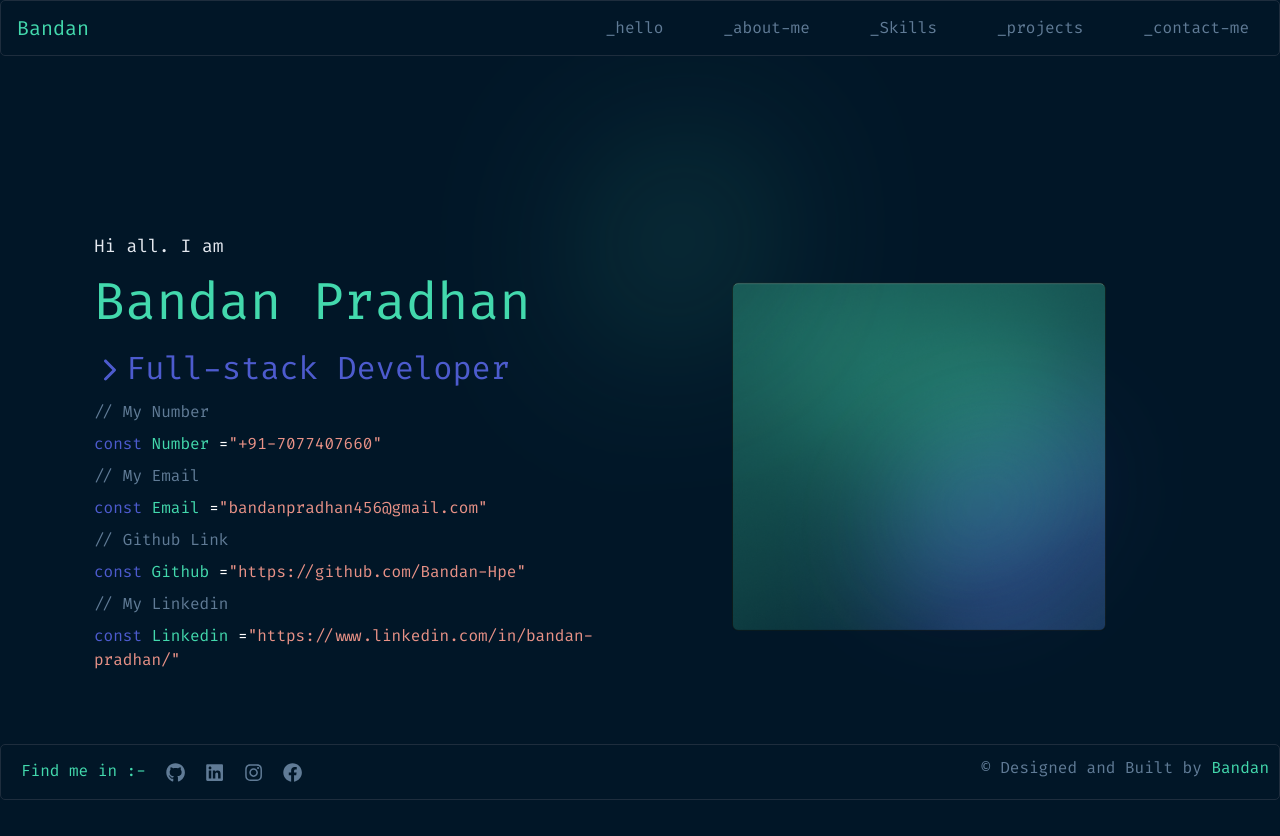
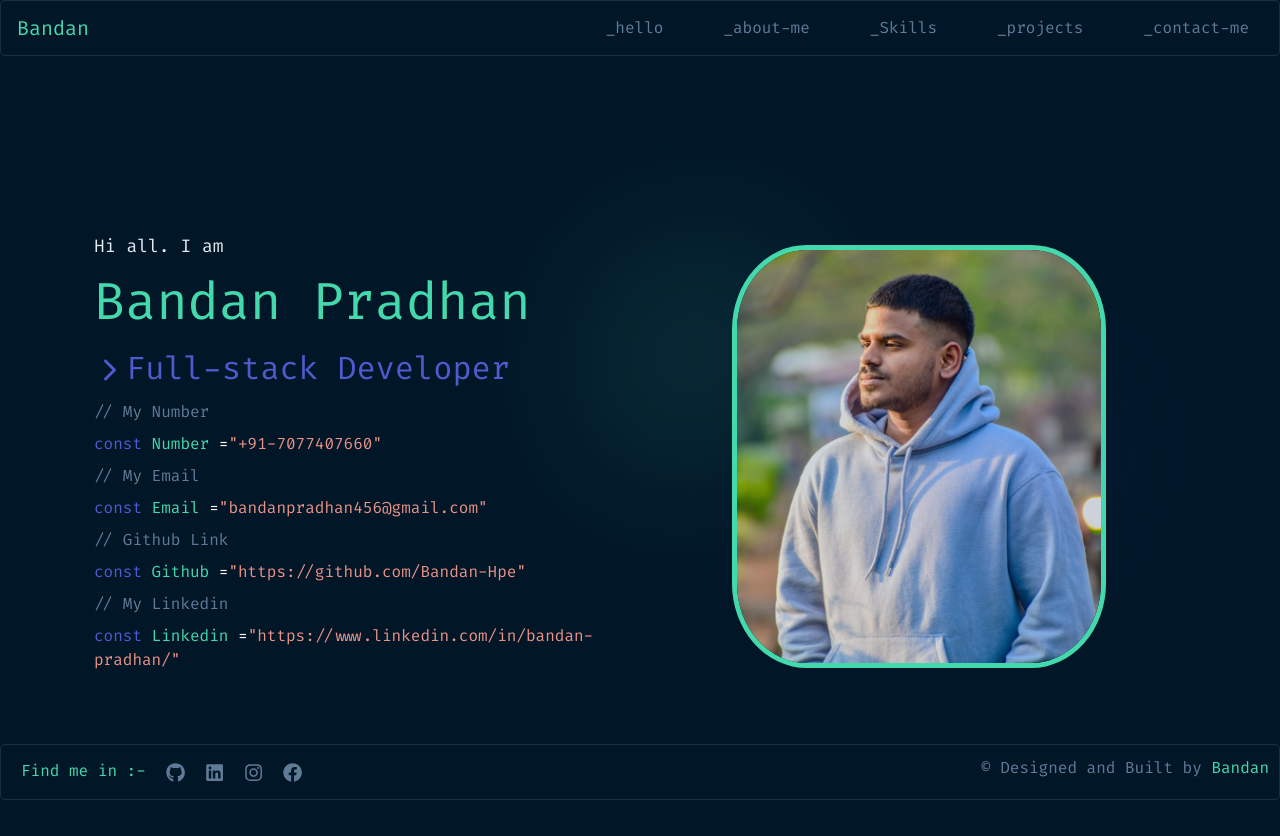
Before and after one commit to Bandan-Hpe/personal-portfolio, a React (Vite) app: page / in a window 1280 px wide. Shown: the top 836 px of the page. Built offline with nearby package versions, Linux system fonts and the light colour scheme.

Commit message:
added personal image

```diff
--- a/src/Pages/About.jsx
+++ b/src/Pages/About.jsx
@@ -83,11 +83,11 @@ const About = () => {
 
                 <p>Let's collaborate to build something great ,</p>
 
-                <p className={`${styles.sign} mb-5`}>Bandan Pradhan</p>
+                <p className={`${styles.sign} `}>Bandan Pradhan</p>
               </div>
               <div className="col-md-6 d-flex justify-content-center align-items-center">
-                <div className={`${styles.img} mb-5`}>
-                  {/* <img src={portrait} alt="" /> */}
+              <div className={` ${styles.abt_img}mb-5 d-flex justify-content-center align-items-center`}>
+            <img src="/assets/images/portrait2.jpg" alt="bg-img" className={styles.hero_img} />
                 </div>
               </div>
             </div>
--- a/src/Pages/Home.jsx
+++ b/src/Pages/Home.jsx
@@ -51,7 +51,8 @@ const Home = () => {
             </div>
           </div>
           <div className="col-md-6 d-flex justify-content-center position-relative">
-            <img src={Background} alt="bg-img" className={styles.hero_img} />
+            <img src="/assets/images/portrait2.jpg" alt="bg-img" className={styles.hero_img} />
+
             <div className={styles.bg1}>
               <svg xmlns="http://www.w3.org/2000/svg" viewBox="0 0 864 784">
                 <g opacity="0.4" filter="url(#filter0_f_64_1236)">
--- a/src/styles/About.module.css
+++ b/src/styles/About.module.css
@@ -8,6 +8,14 @@
   flex-direction: column;
   justify-content: center;
   margin: 2rem 0;
+}
+
+.hero_img {
+  width: 70%;
+  border: 5px  solid var(--variable-name);
+  border-radius: 20%;
+  margin-bottom:5rem !important;
+
 }
 .title {
   color: white;
@@ -36,7 +44,7 @@
   font-weight: 400;
   font-style: normal;
   transform: rotate(-12deg);
-margin-bottom: 5rem !important;
+ margin-bottom: 9rem !important;
   position: relative;
 }
 .sign:after {
--- a/src/styles/Footer.module.css
+++ b/src/styles/Footer.module.css
@@ -22,7 +22,7 @@
   width:100%;
   padding:0 10px;
   background-color: var(--bg-color);
-  position: sticky;
+  position: fixed;
   bottom: 0;
 
 }
--- a/src/styles/Home.module.css
+++ b/src/styles/Home.module.css
@@ -26,6 +26,9 @@
 }
 .hero_img {
   width: 70%;
+  border: 5px  solid var(--variable-name);
+  border-radius: 20%;
+
 }
 .number {
   color: var(--text-color);
@@ -46,7 +49,7 @@
   filter: blur(87px);
   position: absolute;
   transform: rotate(-94.305deg);
-  top: -150px;
+  top: -80px;
   left: -80px;
 }
 .bg2 svg {
@@ -64,8 +67,9 @@
 @media screen and (min-width: 1080px) and (max-width: 1328px) {
   .bg1 svg {
     width: 250px;
-    top: -150px;
-    left: -80px;
+  top: 0px;
+    left: -65px;
+
   }
 
   .bg2 svg {
@@ -90,6 +94,9 @@
 }
 
 @media screen and (min-width: 558px) and (max-width: 768px) {
+  .hero_img{
+    margin-bottom:5rem;
+  }
   .name {
     font-size: 35px;
   }
@@ -111,6 +118,9 @@
 }
 
 @media screen and (max-width: 558px) {
+   .hero_img{
+    margin-bottom:5rem;
+  }
   .name {
     font-size: 32px;
   }
--- a/src/styles/Navbar.module.css
+++ b/src/styles/Navbar.module.css
@@ -7,14 +7,13 @@
   font-weight: 450;
   line-height: normal;
 }
-.active{
-  color:var(--variable-name) !important;
+.active {
+  color: var(--variable-name) !important;
 }
 .logo {
   padding: 0 1rem;
   display: flex;
   align-items: center;
-
 }
 .Navbar {
   height: 56.191px;
@@ -23,32 +22,27 @@
   align-items: center;
   border-radius: 5px;
   position: relative;
-  width:100%;
-  position:sticky;
-  top:0;
+  width: 100%;
+  position: sticky;
+  top: 0;
   background-color: var(--bg-color);
-  z-index:999;
+  z-index: 999;
 }
 .nav_list {
   display: flex;
   align-items: center;
   list-style: none;
   height: 100%;
-
 }
 .nav_items {
   display: flex;
   align-items: center;
-
-
 }
 .nav_items_contact {
   margin: 0 15px;
   border-left: 1px solid #1e2d3d;
   display: flex;
   align-items: center;
-
-
 }
 
 .nav_links {
@@ -57,47 +51,48 @@
   color: var(--text-color);
 }
 .nav_links:hover {
-  color:var(--variable-name) !important;
-
+  color: var(--variable-name) !important;
 }
-.nav_menu{
-  display:flex;
+.nav_menu {
+  display: flex;
   justify-content: space-between;
 }
-.nav_btn{
-  display:none;
+.nav_btn {
+  display: none;
 }
 
 @media screen and (max-width: 768px) {
   .nav_list {
-    display:none;
+    display: none;
   }
-  .open{
-    position:absolute;
-    display:flex;
-    flex-direction:column;
+  .open {
+    position: absolute;
+    display: flex;
+    flex-direction: column;
     justify-content: space-evenly;
-    top:55px;
+    top: 55px;
     background-color: var(--bg-color);
-    width:100%;
-    height:200px;
-    left:0;
+    width: 100%;
+    height: 200px;
+    left: 0;
   }
-  .nav_btn{
+  .nav_btn {
     background: transparent;
-    border:none;
-    outline:none;
-    margin:0 20px;
-    display:block;
+    border: none;
+    outline: none;
+    margin: 0 20px;
+    display: block;
   }
-  .nav_items{
+  .nav_items {
     justify-content: center;
-    border-bottom:1px solid var(--text-color);
-    width:100%;
-    padding:5px;
-
+    border-bottom: 1px solid var(--text-color);
+    width: 100%;
+    padding: 5px;
   }
-
-
-
 }
+@media screen and (max-width: 1130px) {
+  .nav_links {
+    padding: 0px 15px;
+    font-size: .9rem;
+  }
+}
```
Also changed, not shown: public/assets/images/portrait.jpg, public/assets/images/portrait2.jpg (added).
